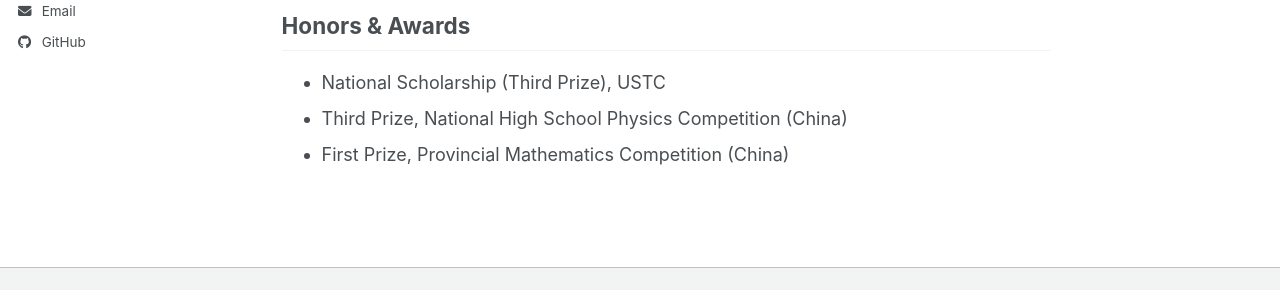
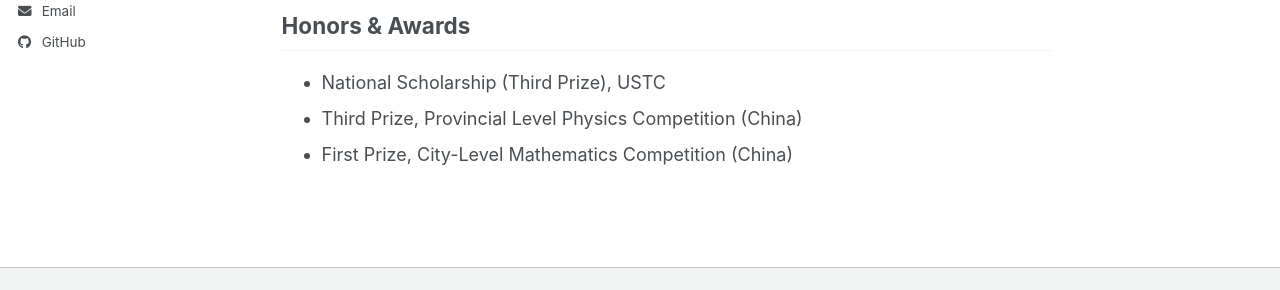
Before and after one commit to Yzhong9527/Yzhong9527.github.io, a Jekyll site: the page built from _pages/cv.md, in a window 1280 px wide and 900 px high, scrolled down 1940 px. Shown: the part 494-784 px from the top of the window. Built offline with Jekyll 4.4.1, drawn with Linux system fonts in a browser that asks for light colours; a script bundle is joined from its source files by our own code; library files that are not in the unit come from our copies.

Commit message:
Update cv.md

```diff
--- a/_pages/cv.md
+++ b/_pages/cv.md
@@ -94,5 +94,5 @@ Python, MATLAB
 ## Honors & Awards
 
 - National Scholarship (Third Prize), USTC
-- Third Prize, National High School Physics Competition (China)
-- First Prize, Provincial Mathematics Competition (China)
+- Third Prize, Provincial Level Physics Competition (China)
+- First Prize, City-Level Mathematics Competition (China)
```
